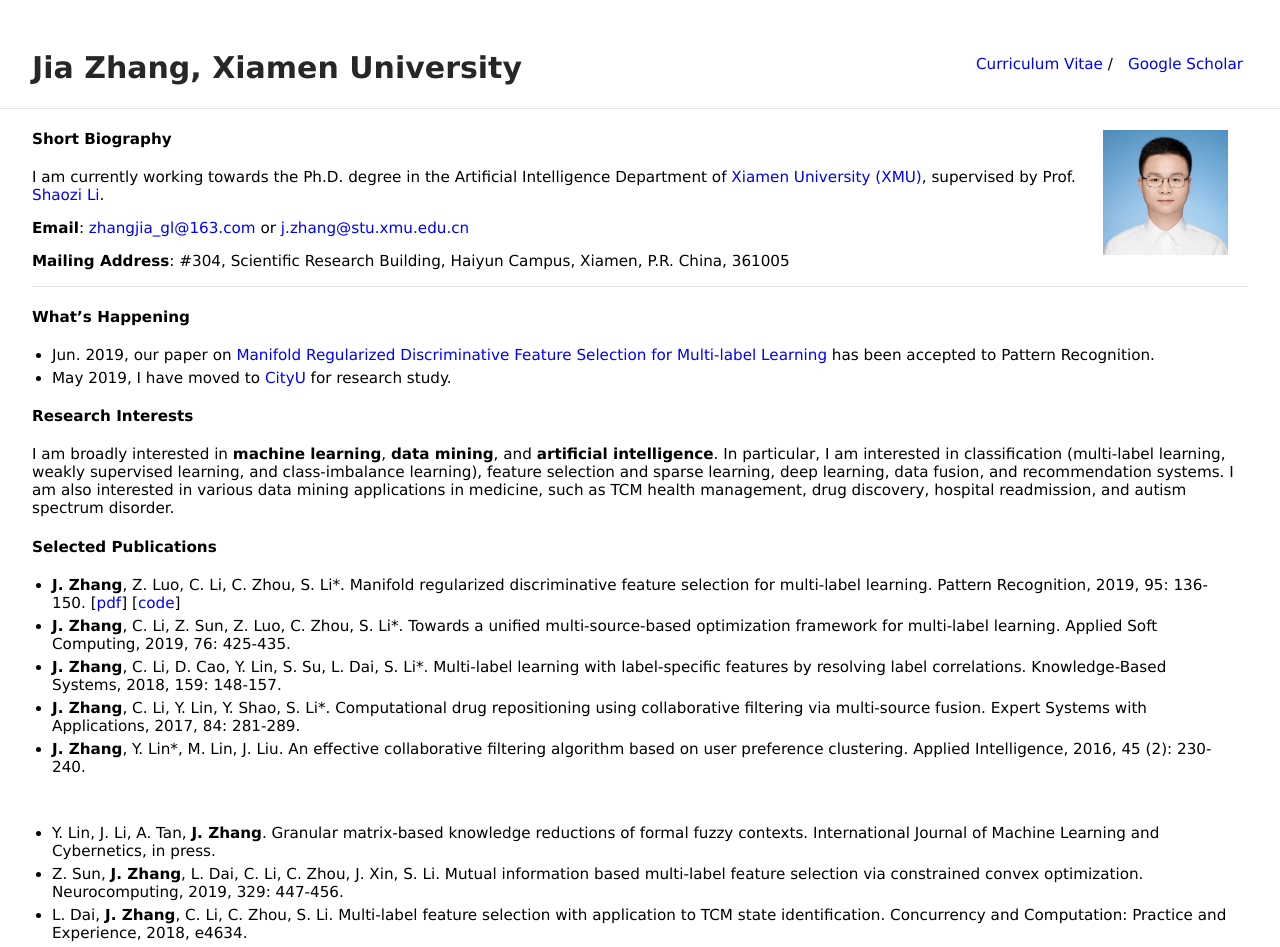
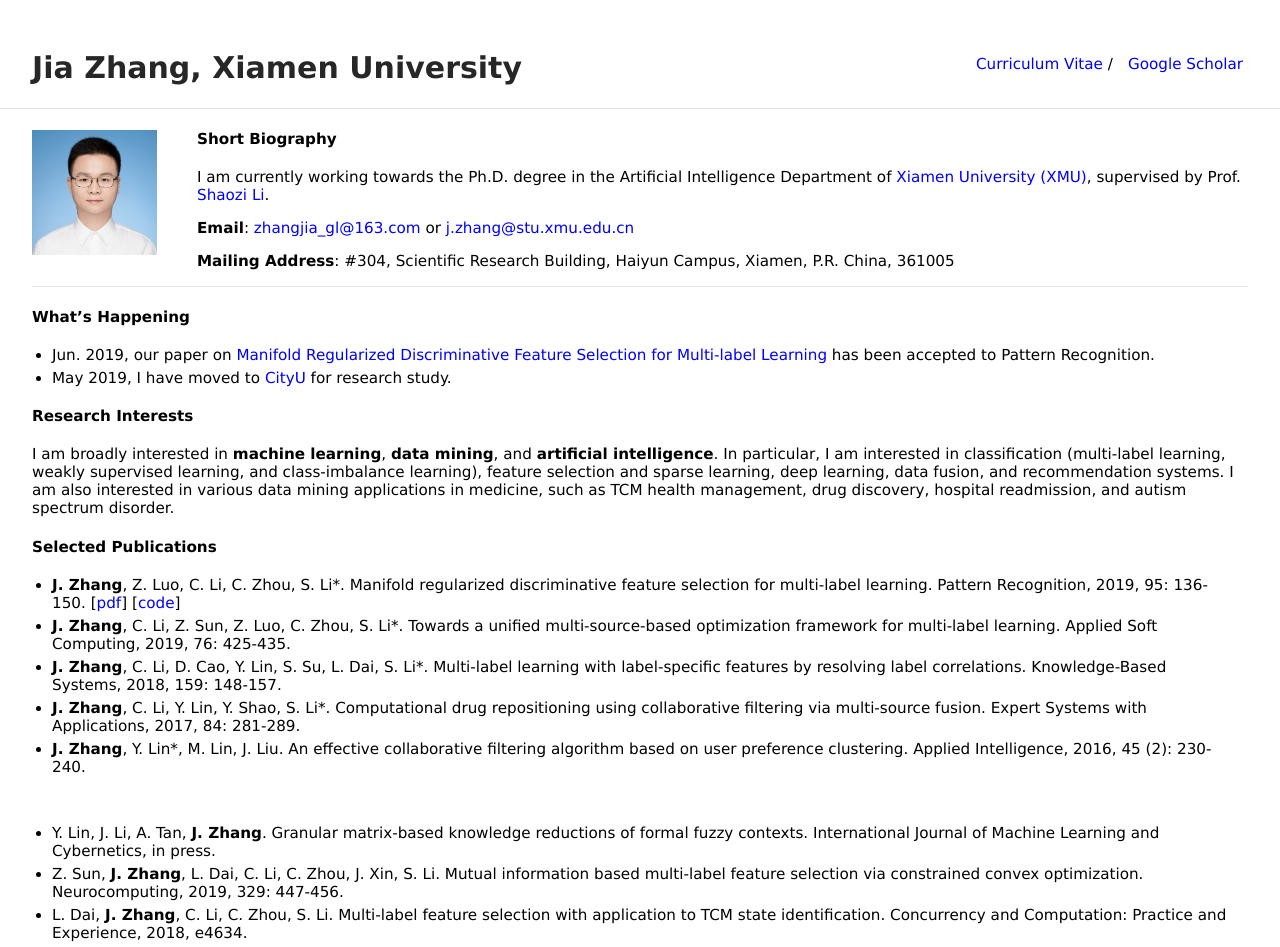
Before and after one commit to jiazhang-ml/jiazhang-ml.github.io, a Jekyll site: the page built from index.md, in a window 1280 px wide. Shown: the top 947 px of the page. Built offline with Jekyll 4.4.1, drawn with Linux system fonts in a browser that asks for light colours.

Commit message:
Update typography.scss

```diff
--- a/_sass/typography.scss
+++ b/_sass/typography.scss
@@ -40,8 +40,8 @@
         height: 125px;
         width: 125px;
         position: relative;
-        margin: 0px 20px 0 0px;
-        float: right;
+        margin: 0px 40px 0 0px;
+        float: left;
         border-radius: 0%;
         p & {
             padding: 0;
```
